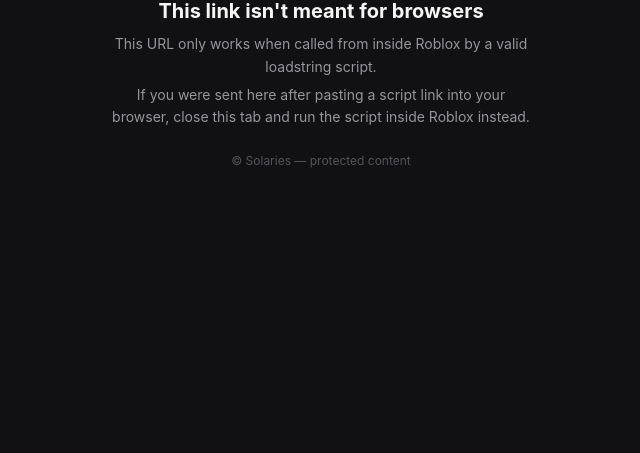
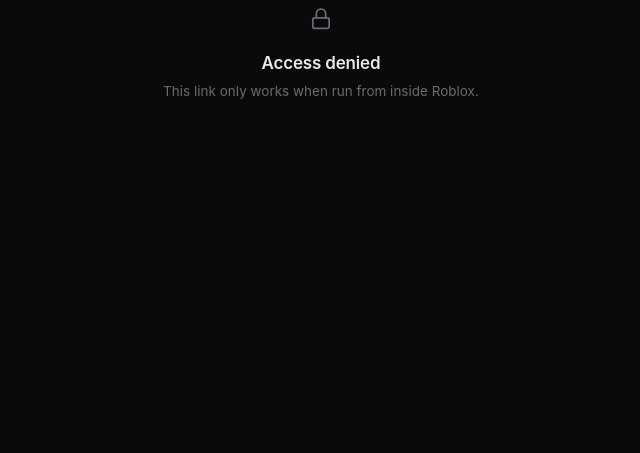
Before and after one commit to robloxadmin04-web/L, a website: page public/block.html in a window 1280 px wide. Shown: the part 347-800 px from the top of the page, without its empty margins (319-959 px from the left). Drawn offline with Linux system fonts and the light colour scheme.

Commit message:
Update block.html

```diff
--- a/public/block.html
+++ b/public/block.html
@@ -7,53 +7,89 @@
     <style>
       :root {
         color-scheme: dark;
+        --bg: #0a0a0b;
+        --text: #e8e8ea;
+        --muted: #6b6b70;
+        --accent: #8a8a92;
       }
+
+      * { box-sizing: border-box; }
+
       html, body {
         height: 100%;
         margin: 0;
       }
+
       body {
-        background: #111113;
-        color: #f5f5f5;
+        background: var(--bg);
+        color: var(--text);
         font-family: -apple-system, BlinkMacSystemFont, "Segoe UI", Roboto, Helvetica, Arial, sans-serif;
         display: flex;
         align-items: center;
         justify-content: center;
+        padding: 24px;
       }
-      .card {
-        max-width: 420px;
-        padding: 40px 32px;
+
+      .content {
+        max-width: 320px;
         text-align: center;
       }
+
       .icon {
-        font-size: 40px;
-        margin-bottom: 12px;
+        width: 28px;
+        height: 28px;
+        margin: 0 auto 20px;
+        color: var(--muted);
       }
+
+      .icon svg {
+        width: 100%;
+        height: 100%;
+        display: block;
+      }
+
       h1 {
-        font-size: 20px;
-        margin: 0 0 10px;
-        color: #f5f5f5;
+        font-size: 17px;
+        font-weight: 600;
+        letter-spacing: -0.01em;
+        margin: 0 0 8px;
+        color: var(--text);
       }
+
       p {
-        font-size: 14px;
-        line-height: 1.6;
-        color: #96969b;
-        margin: 0 0 6px;
+        font-size: 13.5px;
+        line-height: 1.55;
+        color: var(--muted);
+        margin: 0;
       }
-      .footer {
-        margin-top: 24px;
-        font-size: 12px;
-        color: #55555a;
+
+      @media (max-width: 380px) {
+        h1 { font-size: 16px; }
+        p { font-size: 13px; }
+      }
+
+      @media (prefers-reduced-motion: no-preference) {
+        .content {
+          animation: fade 0.4s ease-out;
+        }
+      }
+
+      @keyframes fade {
+        from { opacity: 0; transform: translateY(4px); }
+        to { opacity: 1; transform: translateY(0); }
       }
     </style>
   </head>
   <body>
-    <div class="card">
-      <div class="icon">🔒</div>
-      <h1>This link isn't meant for browsers</h1>
-      <p>This URL only works when called from inside Roblox by a valid loadstring script.</p>
-      <p>If you were sent here after pasting a script link into your browser, close this tab and run the script inside Roblox instead.</p>
-      <div class="footer">© Solaries — protected content</div>
+    <div class="content">
+      <div class="icon" aria-hidden="true">
+        <svg viewBox="0 0 24 24" fill="none" stroke="currentColor" stroke-width="1.5" stroke-linecap="round" stroke-linejoin="round">
+          <rect x="5" y="11" width="14" height="9" rx="1.5"/>
+          <path d="M8 11V7.5a4 4 0 0 1 8 0V11"/>
+        </svg>
+      </div>
+      <h1>Access denied</h1>
+      <p>This link only works when run from inside Roblox.</p>
     </div>
   </body>
 </html>
```
